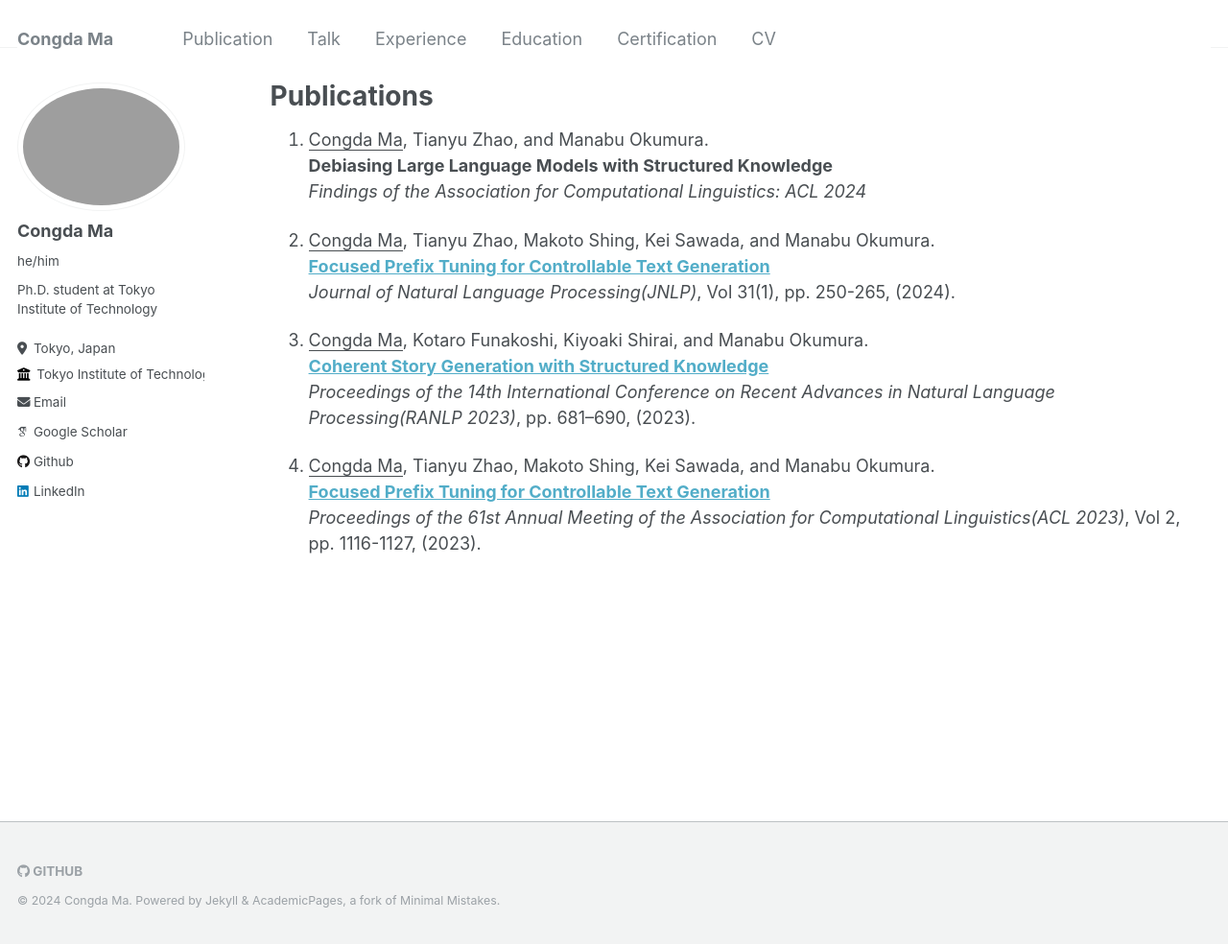
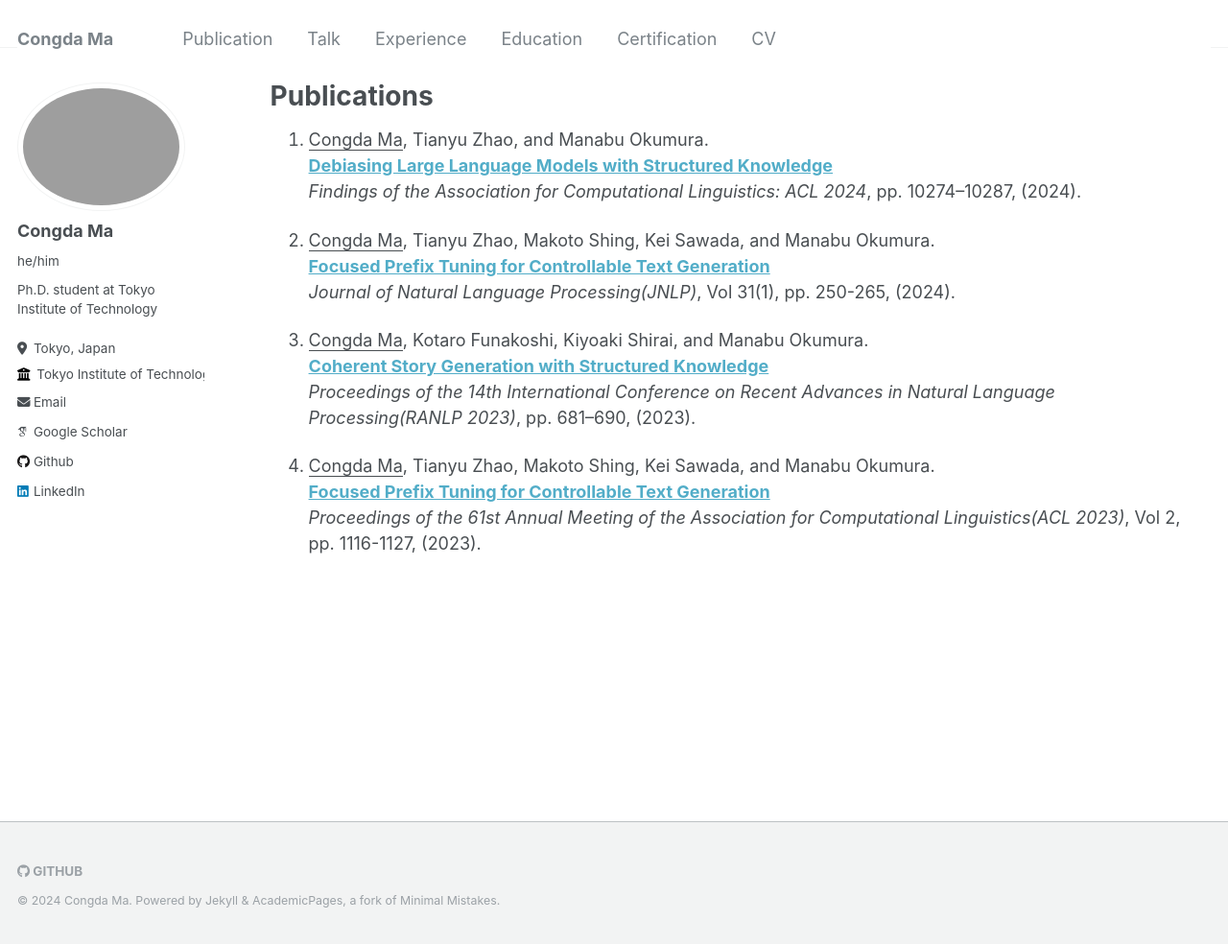
Before and after one commit to derrickmaa/derrickmaa.github.io, a Jekyll site: the page built from _pages/publication.md, in a window 1280 px wide and 984 px high. Shown: the whole window at 96% size. Built offline with Jekyll 4.4.1, drawn with Linux system fonts in a browser that asks for light colours; some web fonts are replaced.

Commit message:
Update publication.md

```diff
--- a/_pages/publication.md
+++ b/_pages/publication.md
@@ -5,8 +5,8 @@ permalink: /publication/
 author_profile: true
 ---
 1. <ins>Congda Ma</ins>, Tianyu Zhao, and Manabu Okumura.\
-   **Debiasing Large Language Models with Structured Knowledge**\
-   *Findings of the Association for Computational Linguistics: ACL 2024*
+   **[Debiasing Large Language Models with Structured Knowledge](https://aclanthology.org/2024.findings-acl.612/)**\
+   *Findings of the Association for Computational Linguistics: ACL 2024*, pp. 10274–10287, (2024).
 
 2. <ins>Congda Ma</ins>, Tianyu Zhao, Makoto Shing, Kei Sawada, and Manabu Okumura.\
    **[Focused Prefix Tuning for Controllable Text Generation](https://doi.org/10.5715/jnlp.31.250)**\
```
